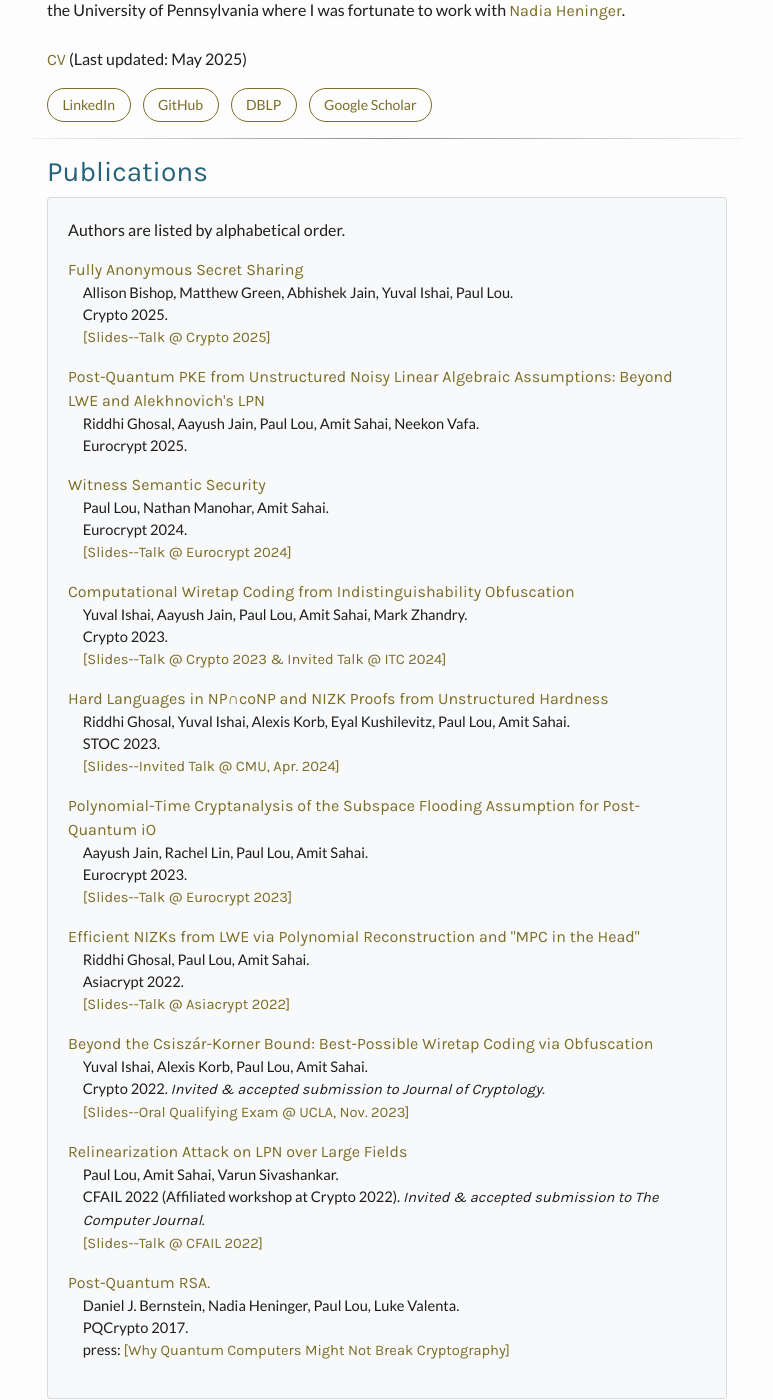
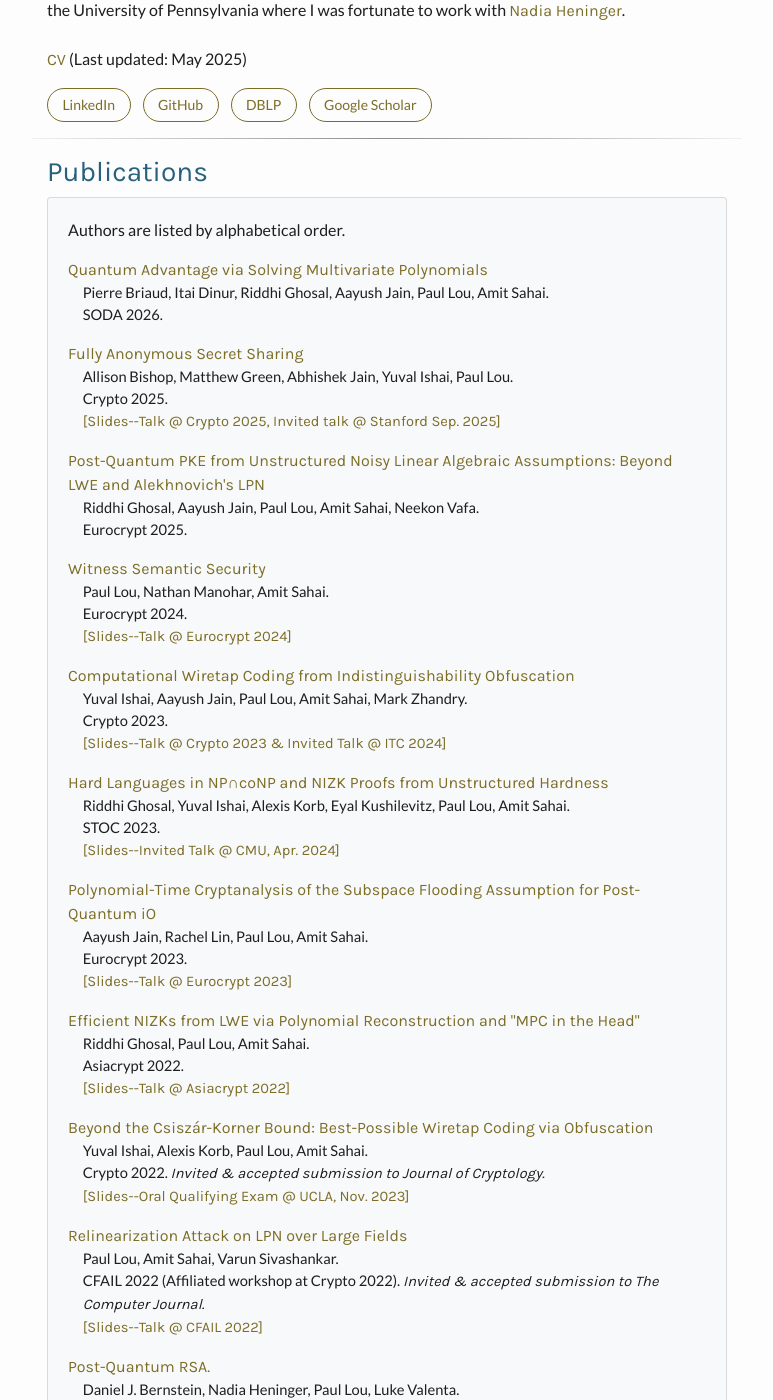
Before and after one commit to pslou/pslou.github.io, a Jekyll site: the page index.html, which Jekyll copies as it is, in a window 1280 px wide and 1400 px high, scrolled down 337 px. Shown: the whole window, without its empty margins (253-1026 px from the left). Built offline with Jekyll 4.4.1, drawn with Linux system fonts in a browser that asks for light colours; some of the changed text lies outside the part shown.

Commit message:
add SODA 2026

```diff
--- a/index.html
+++ b/index.html
@@ -113,11 +113,19 @@
                 <ul style="list-style-type:none; padding-left:0; margin-bottom:0">
 
                     <li>
+                        <a href="https://arxiv.org/abs/2509.07276">Quantum Advantage via Solving Multivariate Polynomials</a><br />
+                        <p style="font-size:11pt; padding-left:1em">
+                           Pierre Briaud, Itai Dinur, Riddhi Ghosal, Aayush Jain, Paul Lou, Amit Sahai. <br />
+                           SODA 2026.<br/>
+                        </p>
+                    </li>
+
+                  <li>
                     <a href="">Fully Anonymous Secret Sharing</a><br />
                     <p style="font-size:11pt; padding-left:1em">
                         Allison Bishop, Matthew Green, Abhishek Jain, Yuval Ishai, Paul Lou.<br/ >
                         Crypto 2025. <br />
-                        <a href="/assets/slides/CRYPTO2025_FASS_PDF.pdf">[Slides--Talk @ Crypto 2025]</a>
+                        <a href="/assets/slides/CRYPTO2025_FASS_PDF.pdf">[Slides--Talk @ Crypto 2025, Invited talk @ Stanford Sep. 2025]</a>
                     </p>
                   </li>
 
@@ -211,21 +219,14 @@
             <h1>Preprints</h1>
             <div class="card card-body bg-light frontcard">
                 <ul style="list-style-type:none; padding-left:0; margin-bottom:0">
-                    <a href="https://arxiv.org/abs/2509.07276">Quantum Advantage via Solving Multivariate Polynomials</a><br />
-                    <p style="font-size:11pt; padding-left:1em">
-                       Pierre Briaud, Itai Dinur, Riddhi Ghosal, Aayush Jain, Paul Lou, Amit Sahai. <br />
-					   <em>In submission.</em>
-                    </p>
-                  </li>
-                </ul>
-                <ul style="list-style-type:none; padding-left:0; margin-bottom:0">
+
+                    <li>
                         <a href="https://ia.cr/2021/1415">A Note on the Pseudorandomness of Low-Degree Polynomials over the Integers</a><br />
                         <p style="font-size:11pt; padding-left:1em">
                           Aayush Jain, Alexis Korb, Paul Lou, Amit Sahai.
                         </p>
                       </li>
-                </ul>
-                <ul style="list-style-type:none; padding-left:0; margin-bottom:0">
+                    <li>
                         <a href="https://www.medrxiv.org/content/10.1101/2020.08.06.20169839v2">Expanding COVID-19 Symptom Screening to Retail, Restaurants, and Schools by Preserving Privacy Using Relaxed Digital Signatures</a><br />
                         <p style="font-size:11pt; padding-left:1em">
                           Brandon Jew, Alexis Korb, Paul Lou, Jeffrey N. Chiang, Ulzee An, Amit Sahai, Eran Halperin, Eleazar Eskin.
```
Lines whose indentation alone changed are shown as unchanged.
